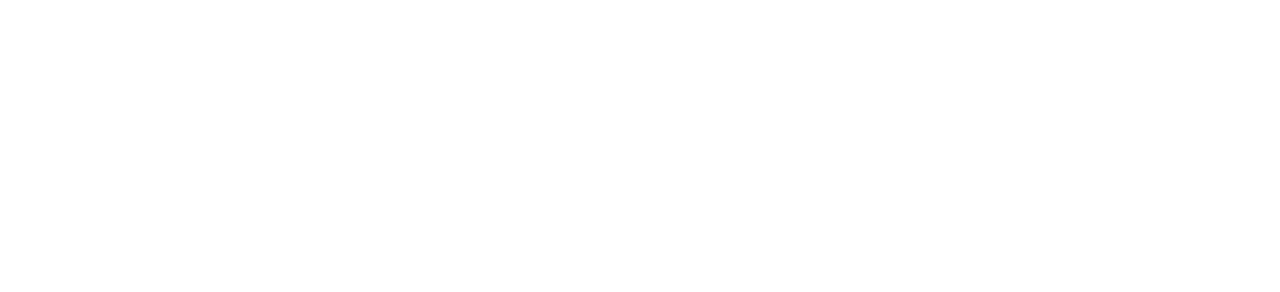
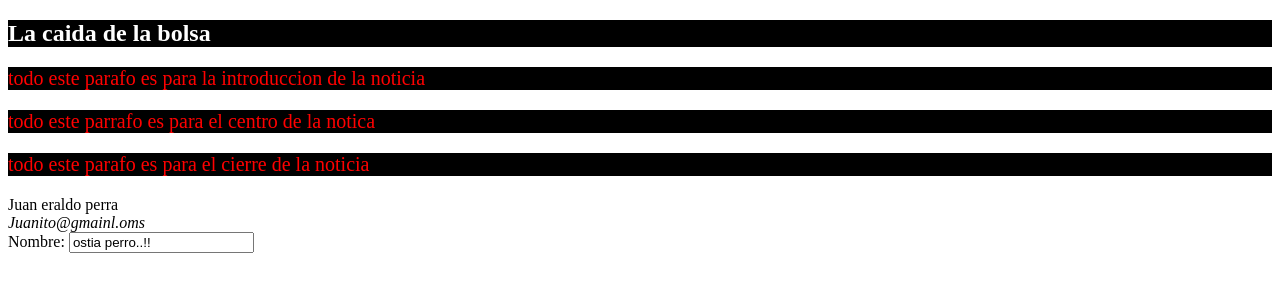
Before and after one commit to Dreico3/Henry, a plain HTML site: page index.html in a window 1280 px wide. Drawn offline with Linux system fonts and the light colour scheme.

Commit message:
add estilo.css

```diff
--- a/index.html
+++ b/index.html
@@ -1,12 +1,30 @@
 <!DOCTYPE html>
-<html lang="en">
+<html lang="es">
 <head>
     <meta charset="UTF-8">
     <meta name="practicando" content="width=device-width, initial-scale=1.0">
     <title>Practicando Js</title>
 </head>
 <body>
+    <style src="estilo.css"></style>
+    <section class="seccion">
+        <h1 class="titulo">aqui va el titulo de la primera noticia</h1>
+        <p class="noticia">
+            todo este parafo es para la introduccion de la noticia
+        </p>
+        <p class="noticia">
+            todo este parrafo es para el centro de la notica
+        </p>
+        <p class="noticia">
+            todo este parafo es para el cierre de la noticia
+        </p>
+        <footer class="nombre">aqui va el nombre del que hiso el articulo</footer>
+        <address class="correo">aqui va su correo electronico</address>
+    </section>
+    <section id="reguistro">
+        Nombre: <input id="in" type="text" value=''>
+    </section>
     <!-- <script src="archivo-ejemplo.js"></script> -->
-    <script src="math.js"></script>
+    <script src="math.js"></script> <!-- contienelos dos tipos de for con of y in -->
 </body>
 </html>
--- a/math.js
+++ b/math.js
@@ -6,10 +6,38 @@
 //Math.pow(numero,potencia)-->> este elveva un numero a la potencia indecada
 //Math.random()-->> genera un numero "aleatorio"
 //Math.sign(numero)-->> devolvera el signo del numero
-let nombres=["juna","pedro","arien","pancho"];
+/* let nombres=["juna","pedro","arien","pancho"];
 for (let name of nombres){//el of te debuelve lo que contiene le array como en este caso los nombres
     console.log(name);
 }
 for (let index in nombres){//el in te debuelve la pocision q empiesa de 0 hasta terminar
     console.log(index);
-}
+} */
+
+const nombre=document.querySelector('.nombre');
+const email=document.querySelector('.correo');
+const titulo=document.querySelector('.titulo');
+const noticias=document.querySelectorAll('.noticia');
+titulo.textContent='La caida de la bolsa';
+titulo.style.color='white';
+titulo.style.background='black';
+
+//nota como es un nodeList no podemos tratarlo comosi fuera un array asi q no podemos usar las funciones q nos permieten los arrays, asi q lo convertiremos de nodelist a una list
+const listaNoticias=Array.from(document.querySelectorAll('.noticia'));
+/* noticias[0].textContent='todoa la intro de esta noticia no es suficiente para exprezar la preocupacion que se tiene sobre el ambiente politico q se vive en el pais';
+noticias[1].textContent='pero devemos seguir unidos apezar de que el gobierno engaño a mas de la mitad de la poblacion.'
+noticias[2].textContent='en resumen deveriamos llenarnos de orgullo o venguarza?? eso lo decidira el tiempo.'
+noticias[1].style.color='red'; */
+listaNoticias.map(p=>p.style.color='red');
+listaNoticias.map(p=>p.style.fontSize='20px');
+listaNoticias.map(p=>p.style.background='black');
+const nom=document.getElementById('in');
+nom.getAttribute('title');
+
+nom.setAttribute('value','jonas')
+console.log(nom.getAttribute('value'));
+nom.setAttribute('value','ostia perro..!!')
+console.log(nom.getAttribute('value'));
+nombre.textContent='Juan eraldo perra';
+
+email.textContent='Juanito@gmainl.oms';
```
Also changed, not shown: estilo.css (added).
